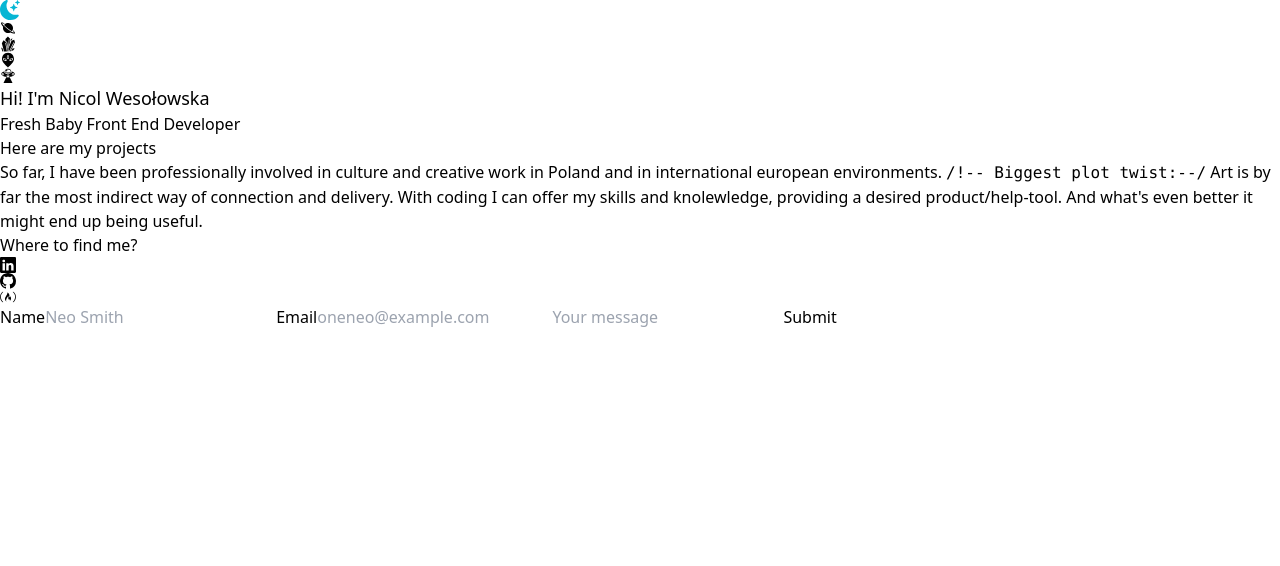
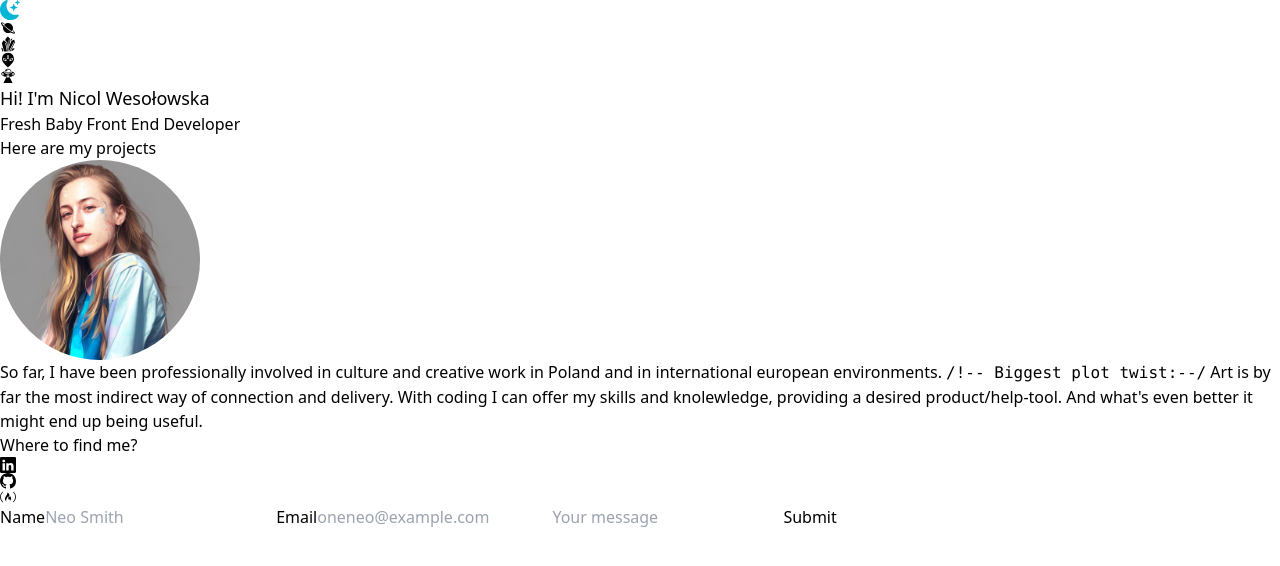
Before and after one commit to NanaNiki/Portfolio, a Next.js app: page / in a window 1280 px wide. Shown: the top 566 px of the page. Built offline with nearby package versions, Linux system fonts and the light colour scheme.

Commit message:
"avatar added & lunch break"

```diff
--- a/pages/index.js
+++ b/pages/index.js
@@ -42,6 +42,8 @@ export default function Home() {
           <h1>Here are my projects</h1>
         </section>
         <section className="about">
+        {/** changing avatars */}
+        <Image src="/AVartsy.jpg" width={200} height={200} className=" rounded-full"/>
           <p>
             So far, I have been professionally involved in culture and creative
             work in Poland and in international european environments.{" "}
```
